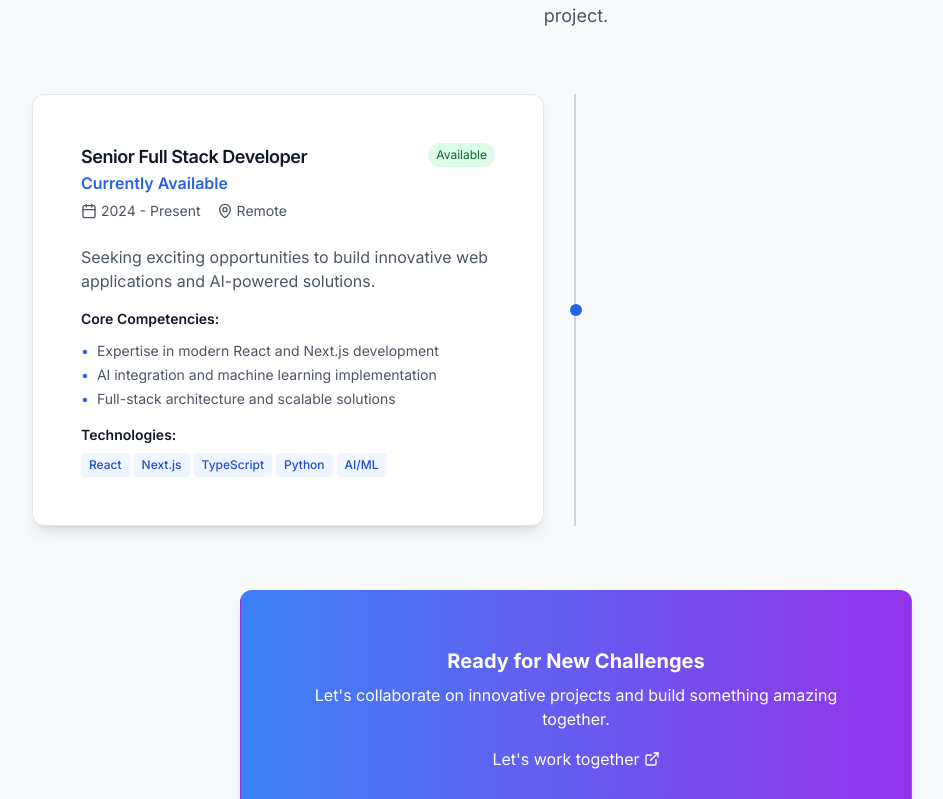
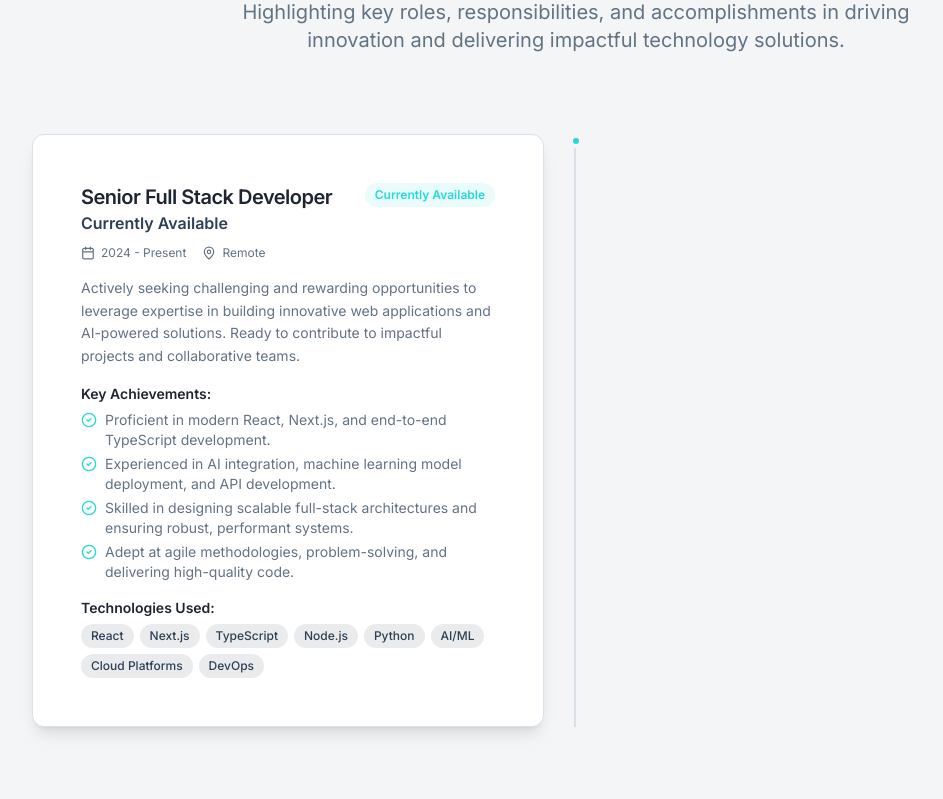
Before and after one commit to dejoski/autoapplier, a Next.js app: page / in a window 1280 px wide. Shown: the part 4121-4920 px from the top of the page, without its empty margins (64-1007 px from the left). Built offline with nearby package versions, Linux system fonts and the light colour scheme.

Commit message:
feat: Overhaul ExperienceSection with 'Marketing God' UI. Redesigns timeline, cards, CTA, and adds placeholder for no experiences. Updates styling and animations.

```diff
--- a/src/components/sections/experience-section.tsx
+++ b/src/components/sections/experience-section.tsx
@@ -2,9 +2,10 @@
 
 import * as React from 'react'
 import { motion } from 'framer-motion'
-import { Calendar, MapPin, ExternalLink } from 'lucide-react'
+import { Calendar, MapPin, ExternalLink, CheckCircle2 } from 'lucide-react'
 
 import { Card, CardContent, CardHeader, CardTitle } from '@/components/ui/card'
+import { Button } from '@/components/ui/button'
 
 const experiences = [
   {
@@ -14,101 +15,124 @@ const experiences = [
     startDate: '2024',
     endDate: 'Present',
     current: true,
-    description: 'Seeking exciting opportunities to build innovative web applications and AI-powered solutions.',
+    description: 'Actively seeking challenging and rewarding opportunities to leverage expertise in building innovative web applications and AI-powered solutions. Ready to contribute to impactful projects and collaborative teams.',
     achievements: [
-      'Expertise in modern React and Next.js development',
-      'AI integration and machine learning implementation',
-      'Full-stack architecture and scalable solutions',
+      'Proficient in modern React, Next.js, and end-to-end TypeScript development.',
+      'Experienced in AI integration, machine learning model deployment, and API development.',
+      'Skilled in designing scalable full-stack architectures and ensuring robust, performant systems.',
+      'Adept at agile methodologies, problem-solving, and delivering high-quality code.',
     ],
-    technologies: ['React', 'Next.js', 'TypeScript', 'Python', 'AI/ML'],
+    technologies: ['React', 'Next.js', 'TypeScript', 'Node.js', 'Python', 'AI/ML', 'Cloud Platforms', 'DevOps'],
   },
 ]
 
 export function ExperienceSection() {
+  const sectionVariants = {
+    hidden: { opacity: 0, y: 20 },
+    visible: { opacity: 1, y: 0, transition: { duration: 0.6 } },
+  }
+
+  const itemVariants = {
+    hidden: { opacity: 0, y: 20 },
+    visible: (delay = 0) => ({
+      opacity: 1,
+      y: 0,
+      transition: { duration: 0.5, delay },
+    }),
+  }
+
   return (
-    <section id="experience" className="py-24 bg-gray-50">
+    <section id="experience" className="py-20 md:py-28 bg-secondary">
       <div className="container mx-auto px-4 sm:px-6 lg:px-8 max-w-6xl">
         <motion.div
-          initial={{ y: 20, opacity: 0 }}
-          whileInView={{ y: 0, opacity: 1 }}
-          transition={{ duration: 0.5 }}
-          viewport={{ once: true }}
-          className="text-center mb-16"
+          initial="hidden"
+          whileInView="visible"
+          variants={sectionVariants}
+          viewport={{ once: true, amount: 0.3 }}
+          className="text-center mb-16 md:mb-20"
         >
-          <h2 className="text-3xl sm:text-4xl font-bold text-gray-900 mb-4">Experience</h2>
-          <p className="text-lg text-gray-600 max-w-3xl mx-auto">
-            Ready to bring expertise in modern web development and AI solutions to your next project.
+          <h2 className="text-3xl sm:text-4xl lg:text-5xl font-bold text-foreground mb-4">
+            Professional Journey
+          </h2>
+          <p className="text-lg sm:text-xl text-muted-foreground max-w-3xl mx-auto">
+            Highlighting key roles, responsibilities, and accomplishments in driving innovation and delivering impactful technology solutions.
           </p>
         </motion.div>
 
+        {experiences && experiences.length > 0 ? (
           <div className="relative">
-          <div className="absolute left-4 md:left-1/2 top-0 bottom-0 w-0.5 bg-gray-300 transform md:-translate-x-0.5" />
+            <div className="absolute left-4 md:left-1/2 top-0 bottom-0 w-0.5 bg-border transform md:-translate-x-px -ml-px" />
 
-          <div className="space-y-12">
+            <div className="space-y-12 md:space-y-16">
               {experiences.map((experience, index) => (
                 <motion.div
                   key={`${experience.company}-${experience.startDate}`}
-                initial={{ y: 20, opacity: 0 }}
-                whileInView={{ y: 0, opacity: 1 }}
-                transition={{ duration: 0.5, delay: index * 0.1 }}
-                viewport={{ once: true }}
-                className="relative flex items-center md:flex-row"
+                  custom={index * 0.1}
+                  initial="hidden"
+                  whileInView="visible"
+                  variants={itemVariants}
+                  viewport={{ once: true, amount: 0.2 }}
+                  className="relative flex items-start md:even:flex-row-reverse group"
                 >
-                <div className="absolute left-4 md:left-1/2 w-3 h-3 bg-blue-600 rounded-full transform -translate-x-1/2 z-10" />
+                  <div className="absolute left-4 md:left-1/2 w-3.5 h-3.5 bg-accent rounded-full transform -translate-x-1/2 z-10 border-4 border-secondary group-hover:scale-110 transition-transform" />
 
-                <div className="w-full md:w-1/2 md:pr-8 ml-12 md:ml-0">
-                  <Card className="border border-gray-200 shadow-lg hover:shadow-xl hover:-translate-y-1 transition-all duration-300">
-                    <CardHeader>
-                      <div className="flex items-start justify-between">
+                  <div className="w-full md:w-[calc(50%-2rem)] ml-10 md:ml-0 md:group-even:ml-auto md:group-odd:mr-auto">
+                    <Card className="bg-card shadow-lg hover:shadow-xl transition-all duration-300 border-border">
+                      <CardHeader className="pb-4">
+                        <div className="flex flex-col sm:flex-row items-start justify-between gap-2 mb-1">
                           <div>
-                          <CardTitle className="text-lg text-gray-900">{experience.position}</CardTitle>
-                          <p className="text-blue-600 font-semibold">{experience.company}</p>
+                            <CardTitle className="text-xl text-foreground">{experience.position}</CardTitle>
+                            <p className="text-primary font-semibold text-md">{experience.company}</p>
                           </div>
                           {experience.current && (
-                          <span className="px-2 py-1 bg-green-100 text-green-800 text-xs rounded-full">
-                            Available
+                            <span className="px-2.5 py-1 bg-accent/10 text-accent text-xs font-semibold rounded-full whitespace-nowrap mt-1 sm:mt-0">
+                              Currently Available
                             </span>
                           )}
                         </div>
-                      <div className="flex items-center gap-4 text-sm text-gray-600">
-                        <div className="flex items-center gap-1">
-                          <Calendar className="h-4 w-4" />
+                        <div className="flex flex-wrap items-center gap-x-4 gap-y-1 text-xs text-muted-foreground">
+                          <div className="flex items-center gap-1.5">
+                            <Calendar className="h-3.5 w-3.5" />
                             <span>{experience.startDate} - {experience.endDate}</span>
                           </div>
-                        <div className="flex items-center gap-1">
-                          <MapPin className="h-4 w-4" />
+                          <div className="flex items-center gap-1.5">
+                            <MapPin className="h-3.5 w-3.5" />
                             <span>{experience.location}</span>
                           </div>
                         </div>
                       </CardHeader>
                       <CardContent>
-                      <p className="text-gray-600 mb-4">{experience.description}</p>
+                        <p className="text-sm text-muted-foreground mb-4 leading-relaxed">{experience.description}</p>
 
-                      <div className="space-y-3">
-                        <h4 className="font-semibold text-sm text-gray-900">Core Competencies:</h4>
+                        {experience.achievements && experience.achievements.length > 0 && (
+                          <div className="mb-4">
+                            <h4 className="text-sm font-semibold text-foreground mb-1.5">Key Achievements:</h4>
                             <ul className="space-y-1">
                               {experience.achievements.map((achievement, i) => (
-                            <li key={i} className="text-sm text-gray-600 flex items-start">
-                              <span className="text-blue-600 mr-2">•</span>
-                              {achievement}
+                                <li key={i} className="text-sm text-muted-foreground flex items-start">
+                                  <CheckCircle2 className="h-4 w-4 text-accent mr-2 mt-0.5 flex-shrink-0" />
+                                  <span>{achievement}</span>
                                 </li>
                               ))}
                             </ul>
                           </div>
+                        )}
 
-                      <div className="mt-4">
-                        <h4 className="font-semibold text-sm mb-2 text-gray-900">Technologies:</h4>
-                        <div className="flex flex-wrap gap-1">
+                        {experience.technologies && experience.technologies.length > 0 && (
+                          <div>
+                            <h4 className="text-sm font-semibold text-foreground mb-1.5">Technologies Used:</h4>
+                            <div className="flex flex-wrap gap-1.5">
                               {experience.technologies.map((tech) => (
                                 <span
                                   key={tech}
-                              className="px-2 py-1 bg-blue-50 text-blue-700 rounded text-xs font-medium"
+                                  className="px-2.5 py-1 bg-primary/10 text-primary text-xs font-medium rounded-full"
                                 >
                                   {tech}
                                 </span>
                               ))}
                             </div>
                           </div>
+                        )}
                       </CardContent>
                     </Card>
                   </div>
@@ -116,29 +140,38 @@ export function ExperienceSection() {
               ))}
             </div>
           </div>
+        ) : (
+          <motion.div
+            initial="hidden"
+            whileInView="visible"
+            variants={itemVariants}
+            viewport={{ once: true, amount: 0.3 }}
+            className="text-center text-muted-foreground py-10"
+          >
+            <p>Detailed professional experience will be updated here soon.</p>
+             <p className="mt-2 text-sm">In the meantime, feel free to <a href="#contact" className="text-accent hover:underline">get in touch</a> or check out my <a href="/Dejan_Stajic_Resume.pdf" download className="text-accent hover:underline">resume</a>.</p>
+          </motion.div>
+        )}
 
         <motion.div
-          initial={{ y: 20, opacity: 0 }}
-          whileInView={{ y: 0, opacity: 1 }}
-          transition={{ duration: 0.5, delay: 0.4 }}
-          viewport={{ once: true }}
-          className="text-center mt-16"
+          custom={ (experiences?.length || 0) * 0.1 + 0.2}
+          initial="hidden"
+          whileInView="visible"
+          variants={itemVariants}
+          viewport={{ once: true, amount: 0.3 }}
+          className="text-center mt-16 md:mt-20"
         >
-          <Card className="bg-gradient-to-r from-blue-500 to-purple-600 border-transparent text-white max-w-2xl mx-auto shadow-lg">
-            <CardContent className="p-8">
-              <h3 className="text-xl font-bold mb-2">Ready for New Challenges</h3>
-              <p className="mb-4">
-                Let's collaborate on innovative projects and build something amazing together.
+          <Card className="bg-gradient-to-r from-primary via-primary to-accent/80 border-transparent text-primary-foreground max-w-2xl mx-auto shadow-xl hover:shadow-2xl transition-shadow">
+            <CardContent className="p-6 sm:p-8 text-center">
+              <h3 className="text-xl md:text-2xl font-bold mb-3">Ready to Build Something Great?</h3>
+              <p className="mb-6 text-sm sm:text-base text-primary-foreground/90">
+                I'm actively seeking new challenges and opportunities to collaborate on innovative projects. Let's connect and discuss how I can help bring your vision to life.
               </p>
-              <div className="flex justify-center">
-                <a
-                  href="#contact"
-                  className="inline-flex items-center text-white hover:text-white/80 transition-colors"
-                >
-                  Let's work together
-                  <ExternalLink className="ml-1 h-4 w-4" />
+              <Button size="lg" className="bg-background hover:bg-background/90 text-accent font-bold shadow-md hover:shadow-lg transition-all duration-300 transform hover:scale-105" asChild>
+                <a href="#contact">
+                  Let's Work Together <ExternalLink className="ml-2 h-4 w-4" />
                 </a>
-              </div>
+              </Button>
             </CardContent>
           </Card>
         </motion.div>
```
Lines whose indentation alone changed are shown as unchanged.
